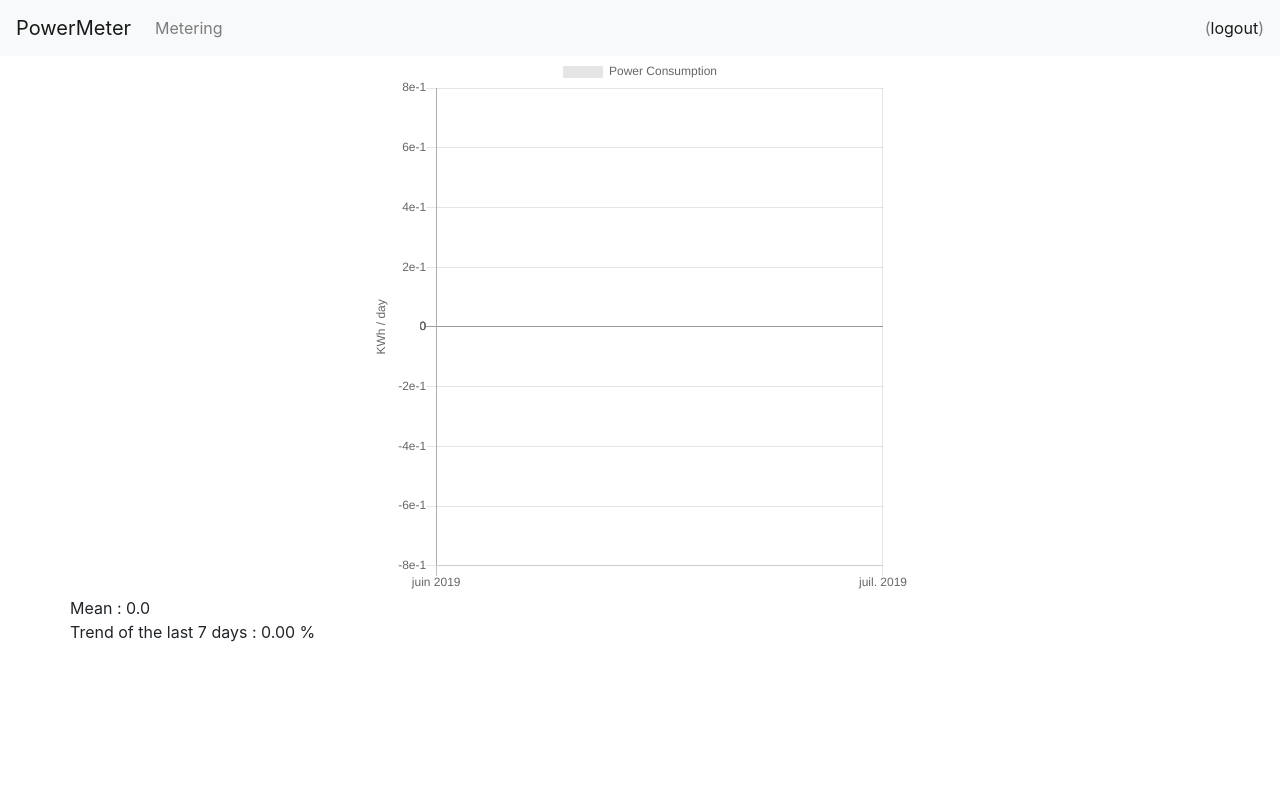
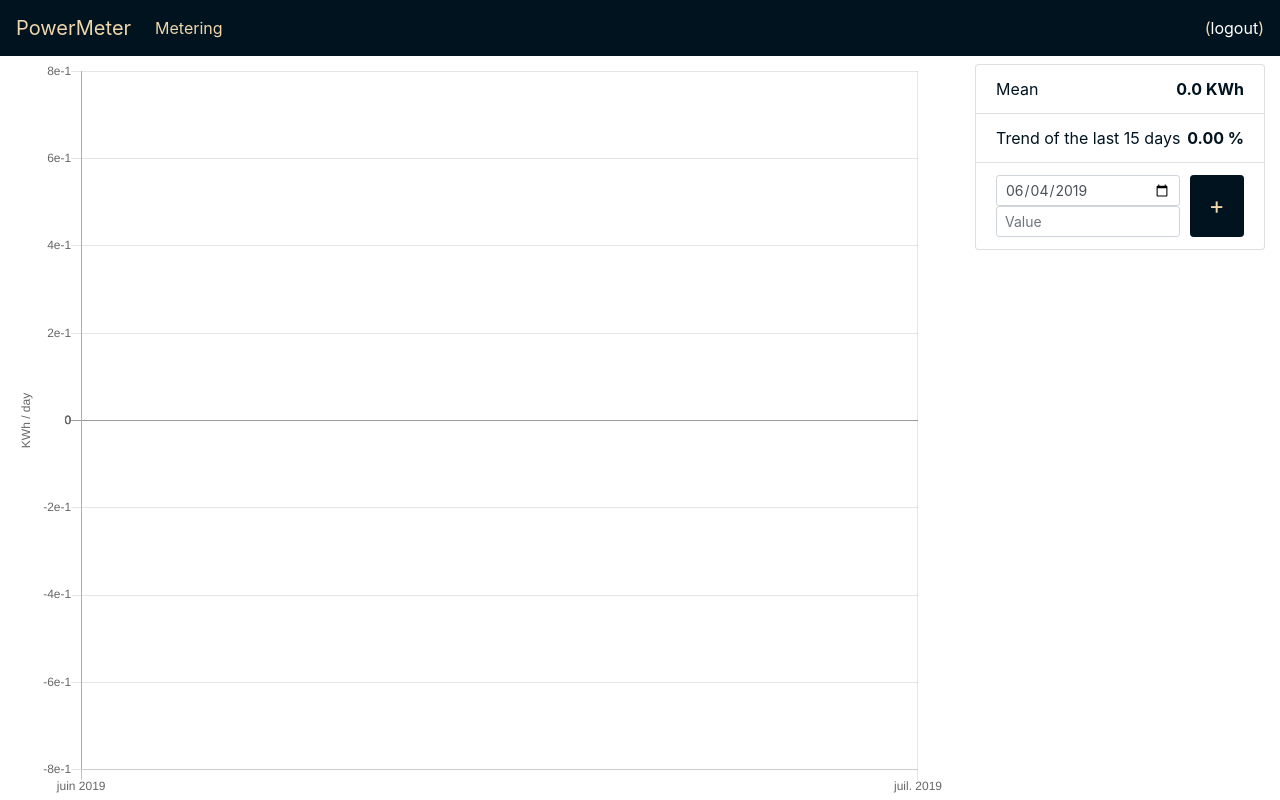
Before and after one commit to StupidDuck/powermeter, a Flask app: page / in a window 1280 px wide. Run offline with Flask 2, Linux system fonts and the light colour scheme; the visitor is signed in with stand-in values (Sample User, id 1); a database or web service that is not in the repository returns one stand-in record (values such as "Sample title"); data that the repository does not hold is empty; some libraries are stand-ins or nearby versions.

Commit message:
Theming the index pages

```diff
--- a/main.py
+++ b/main.py
@@ -52,7 +52,7 @@ def test():
 def index():
     # TO_DO : include mean and trends on js chart ?
     journal_obj = Journal()
-    days = 7
+    days = 15
     trend = journal_obj.trend_last_days(days)
     mean = journal_obj.mean
     return render_template('index.html.j2', title='Powermeter', mean=mean, trend=trend, days=days)
@@ -105,6 +105,7 @@ def journal():
         _value = float(request.form.get('value'))
         try:
             MeterReading(_date, _value).save()
+            return redirect(url_for('index'))
         except (TypeError, ValueError) as err:
             flash(err)
 
--- a/static/ir_chart.js
+++ b/static/ir_chart.js
@@ -26,6 +26,11 @@ function buildChart(data) {
         }]
       },
       options: {
+        responsive: true,
+        maintainAspectRatio: false,
+        legend: {
+            display: false,
+        },
         scales: {
           xAxes: [{
             type: 'time',
--- /dev/null
+++ b/static/style.css
@@ -0,0 +1,43 @@
+:root {
+  --color-primary: #00131f;
+  --color-secondary: #c44900;
+  --color-text: #efd6ac;
+}
+
+body {
+  color: var(--color-primary);
+}
+
+.full-height {
+  height: calc(100vh - 56px - 8px);
+}
+
+.navbar {
+  margin-bottom: 8px;
+}
+
+.navbar-dark .navbar-nav .nav-link,
+.navbar-dark .navbar-text {
+  color: var(--color-text);
+}
+
+.bg-dark {
+  background-color: var(--color-primary) !important;
+}
+
+.bg-dark .navbar-brand {
+  background-color: var(--color-primary);
+  color: var(--color-text);
+}
+
+.btn-primary {
+  background-color: var(--color-primary);
+  border-color: var(--color-primary);
+  color: var(--color-text);
+}
+
+.btn-primary:hover {
+  background-color: var(--color-secondary);
+  border-color: var(--color-secondary);
+  color: var(--color-primary);
+}
--- a/templates/base.html.j2
+++ b/templates/base.html.j2
@@ -4,12 +4,13 @@
     <meta charset="utf-8">
     <meta name="viewport" content="width=device-width, initial-scale=1, shrink-to-fit=no">
     <link rel="stylesheet" href="https://stackpath.bootstrapcdn.com/bootstrap/4.3.0/css/bootstrap.min.css" integrity="sha384-PDle/QlgIONtM1aqA2Qemk5gPOE7wFq8+Em+G/hmo5Iq0CCmYZLv3fVRDJ4MMwEA" crossorigin="anonymous">
+    <link rel="stylesheet" href="static/style.css">
     <!--<meta http-equiv="Content-Security-Policy" content="script-src 'self'; report-uri">-->
     <title>{{ title }}</title>
     {% block head %}{% endblock %}
   </head>
   <body>
-    <nav class="navbar navbar-expand-lg navbar-light bg-light">
+    <nav class="navbar navbar-expand-lg navbar-dark bg-dark">
       <a class="navbar-brand" href="{{ url_for('index') }}">PowerMeter</a>
       <button class="navbar-toggler" type="button" data-toggle="collapse" data-target="#navbarNav" aria-controls="navbarNav" aria-expanded="false" aria-label="Toggle navigation">
         <span class="navbar-toggler-icon"></span>
@@ -29,7 +30,7 @@
         </span>
       </div>
     </nav>
-    <div class="container">
+    <div class="container-fluid">
       <div class="row">
         <div class="col">
           {% with messages = get_flashed_messages() %}
--- a/templates/index.html.j2
+++ b/templates/index.html.j2
@@ -5,14 +5,32 @@
   <script src="https://cdnjs.cloudflare.com/ajax/libs/Chart.js/2.7.3/Chart.min.js"></script>
 {% endblock %}
 {% block content %}
-  <div class="row">
-    <div class="col-sm-3"></div>
-    <div class="col-sm-6">
-      <canvas id="myChart" width="400" height="400"></canvas>
+  <div class="row full-height">
+    <div class="col-sm-9">
+      <canvas id="myChart" height="100%"></canvas>
     </div>
-    <div class="col-sm-3"></div>
+    <div class="col-sm-3">
+      <ul class="list-group">
+        <li class="list-group-item d-flex justify-content-between">Mean<span><strong>{{ mean }} KWh</strong></span></li>
+        <li class="list-group-item d-flex justify-content-between">Trend of the last {{ days }} days<span><strong>{{ trend }}</strong></span></li>
+        <li class="list-group-item">
+          <form action="{{ url_for('journal') }}" method="POST">
+            <div class="form-row">
+              <div class="col-9">
+                <input class="form-control form-control-sm" id="date" name="date" type="date" placeholder="Date">
+                <input class="form-control form-control-sm" id="value" name="value" type="text" placeholder="Value">
+              </div>
+              <div class="col-3">
+                <button class="btn btn-primary btn-sm" type="submit" style="width: 100%; height: 100%; font-size: 24px">+</button>
+              </div>
+            </div>
+          </form>
+        </li>
+      </ul>
+    </div>
   </div>
-  <div class="row">Mean : {{ mean }}</div>
-  <div class="row">Trend of the last {{ days }} days : {{ trend }}</div>
   <script src="static/ir_chart.js"></script>
+  <script>
+    document.getElementById('date').valueAsDate = new Date();
+  </script>
 {% endblock %}
--- a/templates/journal.html.j2
+++ b/templates/journal.html.j2
@@ -39,9 +39,6 @@
       </tbody>
     </table>
   </div>
-  <div class="row">
-    <caption>Mean : {{mean}} KWh / day</caption>
-  </div>
   <script>
     document.getElementById('date').valueAsDate = new Date();
   </script>
```
